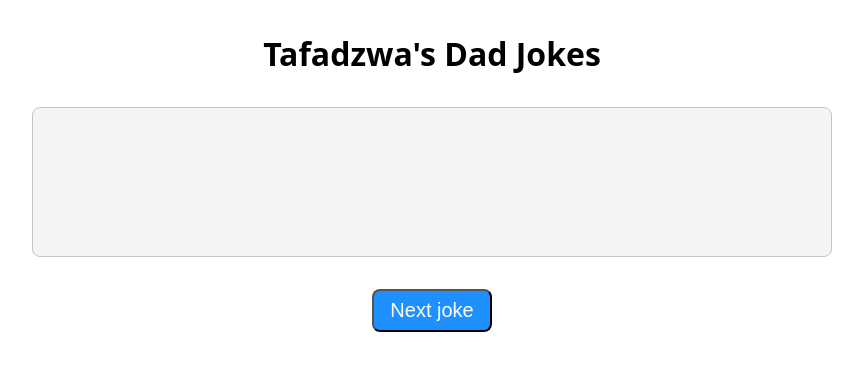
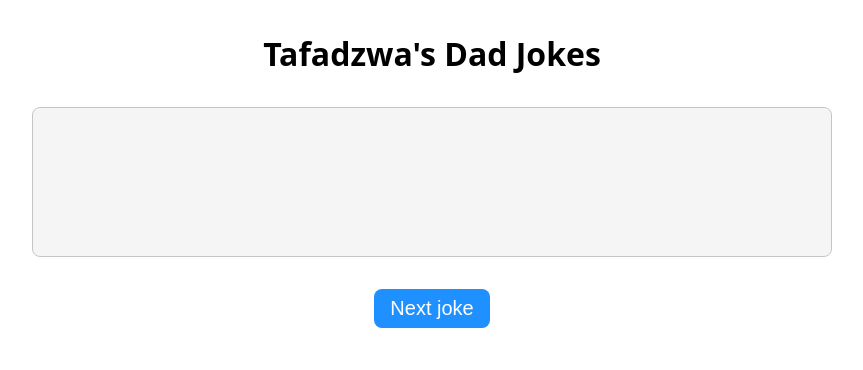
Before and after one commit to byVusi/tafadzwas_dad_jokes, a plain HTML site: page index.html in a window 1280 px wide. Shown: the whole page, without its empty margins (208-1071 px from the left). Drawn offline with Linux system fonts and the light colour scheme; no server answers.

Commit message:
Update index.html

```diff
--- a/index.html
+++ b/index.html
@@ -43,6 +43,11 @@
 				background-color: #1e90ff;
 				color: #fff;
 				border-radius: 0.5rem;
+				border: none;
+				cursor: pointer;
+			}
+			button:hover {
+				opacity: 0.9;
 			}
 		</style>
 	</head>
```
